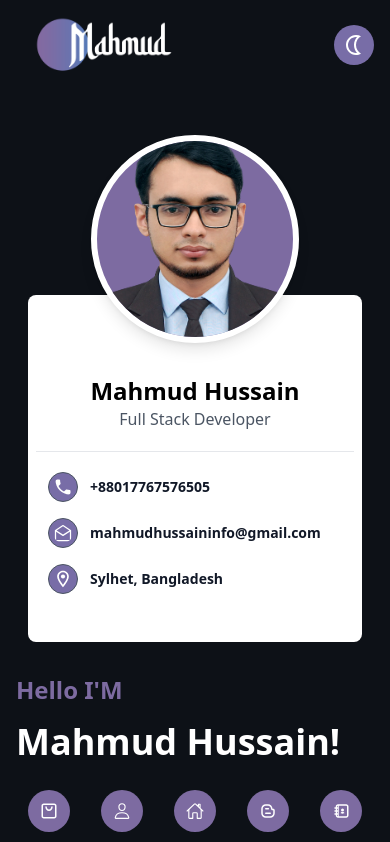
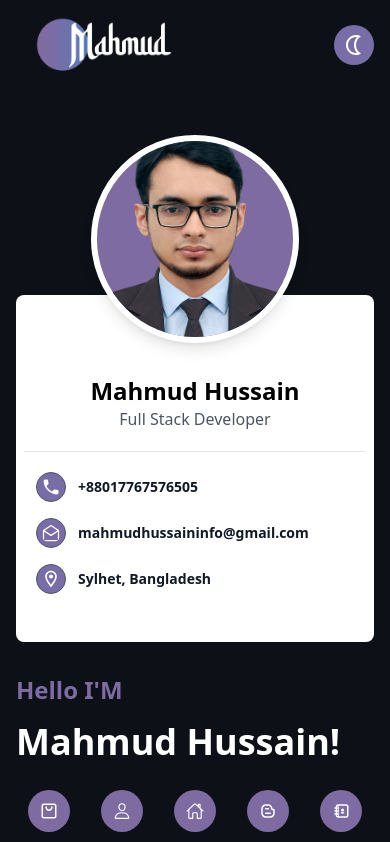
Before and after one commit to mahmudhussaininfo/portfolio-nextjs, a Next.js app: page / in a window 390 px wide. Shown: the top 842 px of the page. Built offline with nearby package versions, Linux system fonts and the light colour scheme.

Commit message:
padding fix in home page for mobile view

```diff
--- a/app/components/Home.jsx
+++ b/app/components/Home.jsx
@@ -18,7 +18,7 @@ const Home = () => {
       <div className="min-h-screen flex items-center justify-center">
         <div className="container text-gray-900 mx-auto md:w-[70%] flex flex-col md:flex-row items-center gap-8 p-4 max-sm:mt-10">
           {/* my img and details */}
-          <div className="md:w-1/3 w-full px-3 md:px-0">
+          <div className="md:w-1/3 w-full">
             <div className="flex flex-col items-center w-full">
               <div className="w-52 h-52 md:w-64 md:h-64 lg:w-80 lg:h-80 rounded-full overflow-hidden border-[6px] border-white bg-[#7d6ba1] z-50 shadow-lg -mb-12 md:-mb-36 lg:-mb-40">
                 <Image
--- a/app/page.js
+++ b/app/page.js
@@ -1,4 +1,3 @@
-import Image from "next/image";
 import Home from "./components/Home.jsx";
 
 export default function HomePage() {
```
